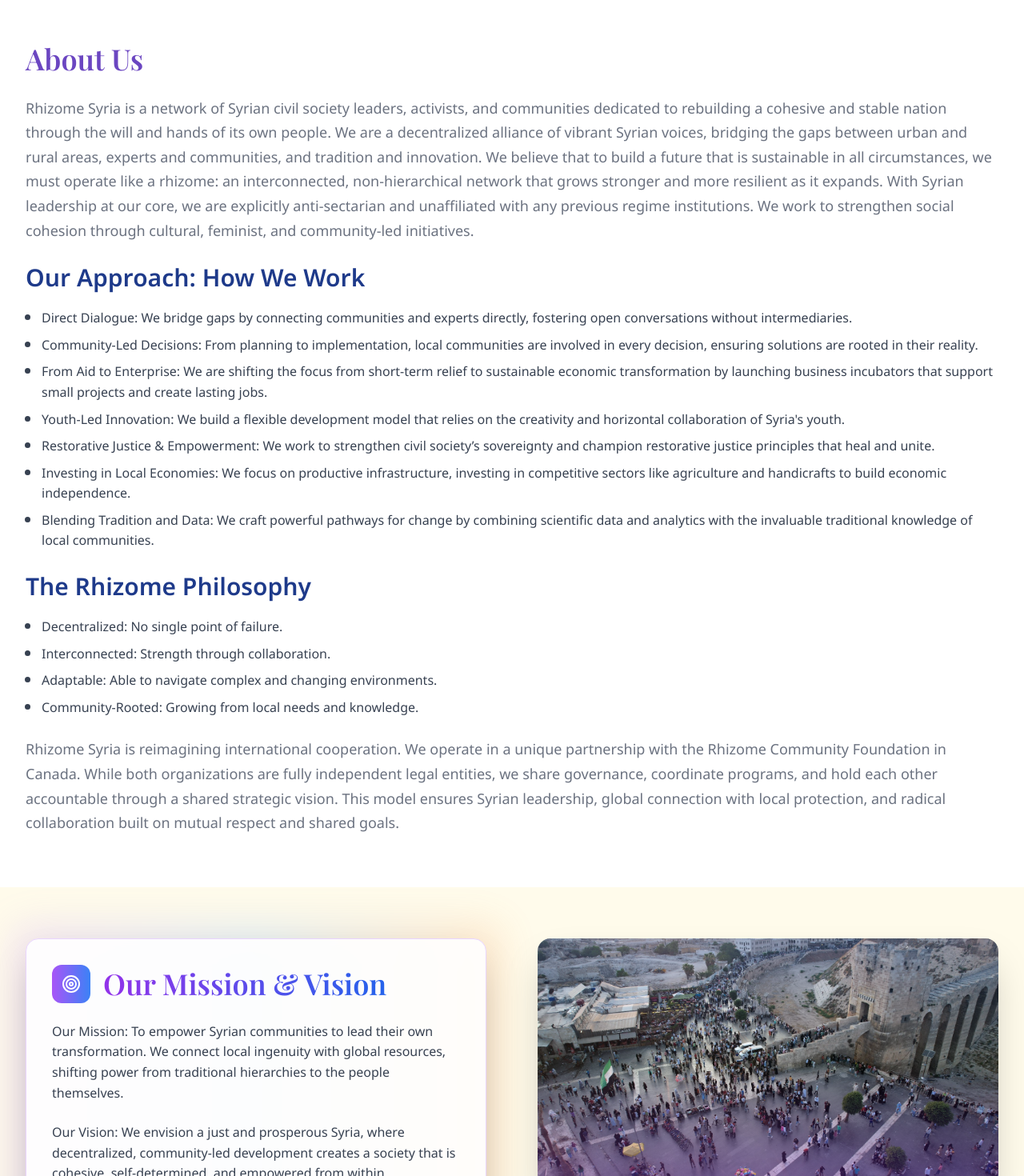
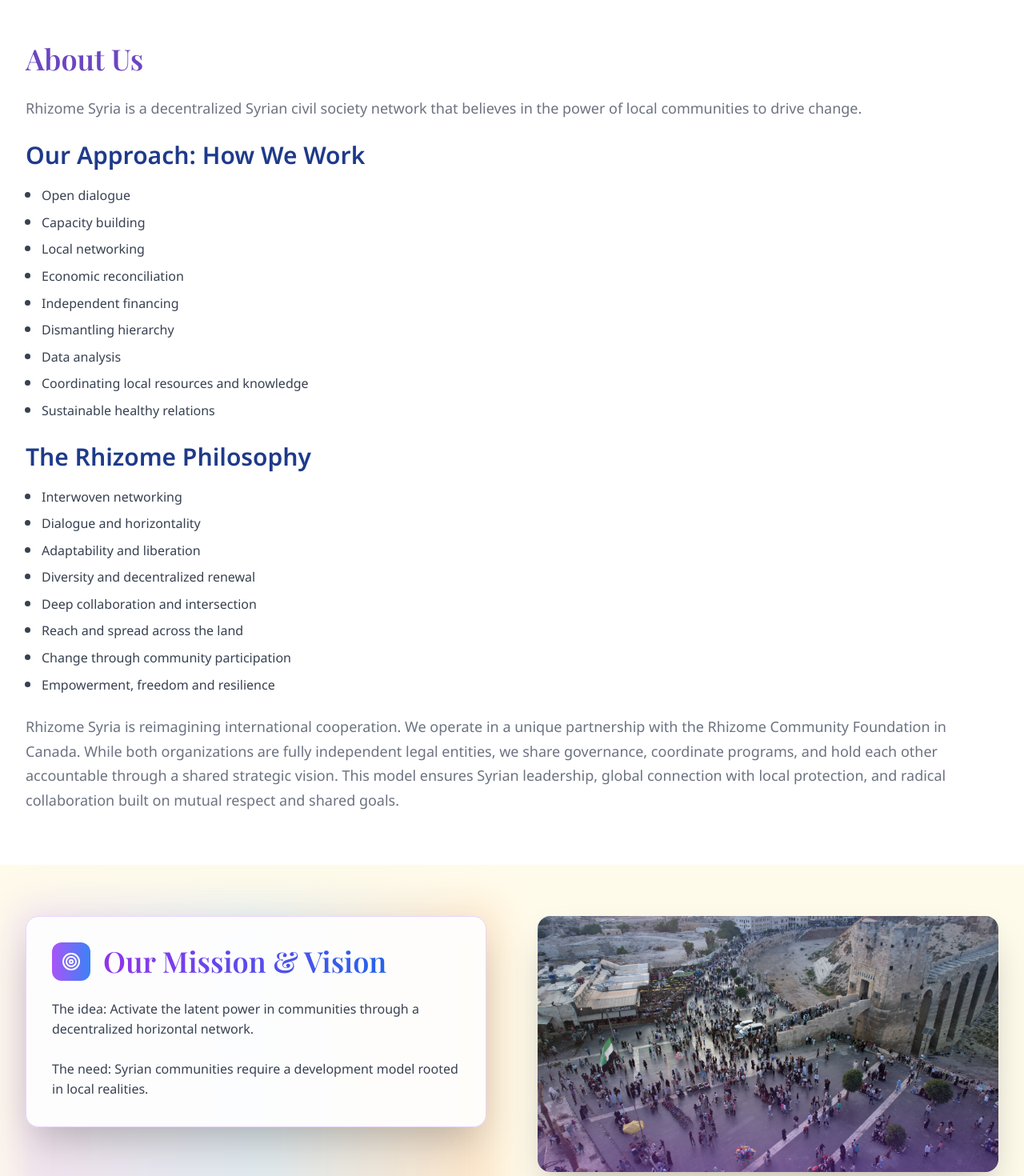
Before and after one commit to RC-Foundation/RCF-, a React (Vite) app: page /rhizome-syria in a window 1280 px wide. Shown: the part 800-2270 px from the top of the page at 80% size. Built offline with nearby package versions, Linux system fonts and the light colour scheme.

Commit message:
Update Rhizome Syria page content

```diff
--- a/src/pages/RhizomeSyriaPage.tsx
+++ b/src/pages/RhizomeSyriaPage.tsx
@@ -3,7 +3,6 @@
 import {
   Target,
   Globe,
-  Image,
   Palette,
   Heart,
   Shield,
@@ -65,53 +64,26 @@
   ];
 
   const methods = [
-    {
-      en: 'Direct Dialogue: We bridge gaps by connecting communities and experts directly, fostering open conversations without intermediaries.',
-      ar: 'الحوار المفتوح: جسر الفجوات بين الريف والمدن، وبين الخبراء والمجتمع، دون وسطاء.',
-    },
-    {
-      en: 'Community-Led Decisions: From planning to implementation, local communities are involved in every decision, ensuring solutions are rooted in their reality.',
-      ar: 'بناء القدرات: تمكين الأفراد والمؤسسات المجتمعية لإدارة مواردها باستقلالية.',
-    },
-    {
-      en: 'From Aid to Enterprise: We are shifting the focus from short-term relief to sustainable economic transformation by launching business incubators that support small projects and create lasting jobs.',
-      ar: 'الشبكات المحلية: نموذج تنموي مرن يعتمد على إبداع الشباب والتعاون الأفقي.',
-    },
-    {
-      en: "Youth-Led Innovation: We build a flexible development model that relies on the creativity and horizontal collaboration of Syria's youth.",
-      ar: 'العدالة والتمكين: تعزيز سيادة المجتمع المدني وتبني العدالة غير الانتقامية.',
-    },
-    {
-      en: 'Restorative Justice & Empowerment: We work to strengthen civil society’s sovereignty and champion restorative justice principles that heal and unite.',
-      ar: 'القيادة التشاركية: إشراك المجتمعات المحلية في صناعة القرار من التخطيط حتى التنفيذ.',
-    },
-    {
-      en: 'Investing in Local Economies: We focus on productive infrastructure, investing in competitive sectors like agriculture and handicrafts to build economic independence.',
-      ar: 'التحول الاقتصادي: الانتقال من الإغاثة إلى حاضنات الأعمال التي تدعم المشاريع الصغيرة وتخلق فرص العمل.',
-    },
-    {
-      en: 'Blending Tradition and Data: We craft powerful pathways for change by combining scientific data and analytics with the invaluable traditional knowledge of local communities.',
-      ar: 'البنية التحتية المنتجة: استثمار الموارد في القطاعات ذات الميزة التنافسية كالزراعة والصناعات الحرفية.',
-    },
+    { en: 'Open dialogue', ar: 'الحوار المفتوح' },
+    { en: 'Capacity building', ar: 'بناء القدرات' },
+    { en: 'Local networking', ar: 'التشبيك المحلي' },
+    { en: 'Economic reconciliation', ar: 'المصالحة الاقتصادية' },
+    { en: 'Independent financing', ar: 'التمويل المتسقل' },
+    { en: 'Dismantling hierarchy', ar: 'تفكيك الهرمية' },
+    { en: 'Data analysis', ar: 'التحليل البياني' },
+    { en: 'Coordinating local resources and knowledge', ar: 'تنسيق المصادر والمعارف المحلية' },
+    { en: 'Sustainable healthy relations', ar: 'علاقات صحية مستديمة' },
   ];
 
   const goals = [
-    {
-      en: 'Decentralized: No single point of failure.',
-      ar: 'نظام لامركزي لا يتوقّف بتوقّف جزء منه',
-    },
-    {
-      en: 'Interconnected: Strength through collaboration.',
-      ar: 'تمكين الإرادة المحلية، تفكيك الهرمية بالتعاون جذرية',
-    },
-    {
-      en: 'Adaptable: Able to navigate complex and changing environments.',
-      ar: 'قابل للتكيّف يُجيد التحرّك بثقة ومرونة وسط الظروف المتغيرة والمعقدة',
-    },
-    {
-      en: 'Community-Rooted: Growing from local needs and knowledge.',
-      ar: 'متجذّر مجتمعياً ينمو من احتياجات المجتمع المحلي ومعارفه',
-    },
+    { en: 'Interwoven networking', ar: 'الشبكة المتشابكة' },
+    { en: 'Dialogue and horizontality', ar: 'الحوار والأفقية' },
+    { en: 'Adaptability and liberation', ar: 'التكيف والتحرر' },
+    { en: 'Diversity and decentralized renewal', ar: 'التنوع والتجدد اللامركزية' },
+    { en: 'Deep collaboration and intersection', ar: 'التعاون والتداخل العميق' },
+    { en: 'Reach and spread across the land', ar: 'الامتداد والانتشار في الأرض' },
+    { en: 'Change through community participation', ar: 'التغيير بالمشاركة المجتمعية' },
+    { en: 'Empowerment, freedom and resilience', ar: 'التمكين والحرية والمرونة' },
   ];
 
   return (
@@ -210,8 +182,8 @@
             >
               {t(
                 'rhizome-syria-subtitle',
-                'Syria, Reimagined From the Roots Up.',
-                'رايزوم سوريا، تنميةٌ تُبنى من الجذور'
+                'Development from the roots for the roots.',
+                'التنمية من الجذور وإليها'
               )}
             </motion.p>
 
@@ -259,8 +231,8 @@
             <p className="rs-body-large mb-6">
               {t(
                 'overview-intro',
-                'Rhizome Syria is a network of Syrian civil society leaders, activists, and communities dedicated to rebuilding a cohesive and stable nation through the will and hands of its own people. We are a decentralized alliance of vibrant Syrian voices, bridging the gaps between urban and rural areas, experts and communities, and tradition and innovation. We believe that to build a future that is sustainable in all circumstances, we must operate like a rhizome: an interconnected, non-hierarchical network that grows stronger and more resilient as it expands. With Syrian leadership at our core, we are explicitly anti-sectarian and unaffiliated with any previous regime institutions. We work to strengthen social cohesion through cultural, feminist, and community-led initiatives.',
-                'رايزوم شبكة مجتمع مدني سورية غير مركزية، تؤمن بالتغيير المجتمعي من خلال نموذج تشاركي مفتوح، ينبني على العدالة الاجتماعية، النسوية السياسية، والتحرّر من الهياكل السلطوية التقليدية. نعمل من خلال ربط المبادرات المحلية بالمصادر والبيانات، لتشكيل فضاءات مجتمعية مستقلة تُعيد توزيع السلطة والمعرفة.'
+                'Rhizome Syria is a decentralized Syrian civil society network that believes in the power of local communities to drive change.',
+                'شبكة سورية لامركزية من المجتمع المدني تؤمن بقوة المجتمعات المحلية في صناعة التغيير'
               )}
             </p>
 
@@ -323,16 +295,16 @@
                   <p className="rs-body">
                     {t(
                       'mission-text-1',
-                      'Our Mission: To empower Syrian communities to lead their own transformation. We connect local ingenuity with global resources, shifting power from traditional hierarchies to the people themselves.',
-                      'رايزوم سوريا هي الشريك السوري في اتفاقية مشروع مشترك مع رايزوم كندا وتعملان وفق نموذج الإدارة المتداخلة. يحتفظ كل فرع باستقلال قانوني كامل مع تشارك الحوكمة والبرامج المنسقة والمساءلة المتبادلة.'
+                      'The idea: Activate the latent power in communities through a decentralized horizontal network.',
+                      'الفكرة: تفعيل القوة الكامنة في المجتمعات عبر شبكة علاقات أفقية غير مركزية.'
                     )}
                   </p>
 
                   <p className="rs-body">
                     {t(
                       'mission-text-2',
-                      'Our Vision: We envision a just and prosperous Syria, where decentralized, community-led development creates a society that is cohesive, self-determined, and empowered from within.',
-                      'تعمل رايزوم سوريا على تعزيز التماسك الاجتماعي من خلال المبادرات الثقافية والنسوية والمجتمعية. وهي غير منتسبة لأي مؤسسات نظام سابقة وهي صراحة مناهضة للطائفية.'
+                      'The need: Syrian communities require a development model rooted in local realities.',
+                      'الحاجة: حاجة المجتمعات السورية المتنوعة إلى نموذج تنموي من قلب الواقع المحلي.'
                     )}
                   </p>
                 </div>
@@ -376,8 +348,8 @@
                 >
                   {t(
                     'structure-text',
-                    'We operate in close partnership with the Rhizome Community Foundation in Canada. Both organizations remain independent while sharing governance, coordinating programs, and holding each other accountable through a common strategic vision.',
-                    'تعمل رايزوم سوريا ورايزوم كندا ككيانين قانونيين منفصلين في إطار اتفاقية مشروع مشترك وبهيكل إدارة متداخلة، مما يتيح التخطيط الاستراتيجي المنسق وتبادل المعرفة والمساءلة المشتركة.'
+                    'Strategic partnerships: broad local cooperation and a development partnership with the Rhizome Community Foundation in Canada ensure autonomy and coordination.',
+                    'شراكات استراتيجية: شراكات محلية واسعة، وشراكة تنموية مع مؤسسة رايزوم المجتمعية كندا، لضمان الاستقلالية والتنسيق.'
                   )}
                 </p>
               </div>
@@ -416,52 +388,44 @@
           <div className="grid md:grid-cols-2 lg:grid-cols-3 gap-8">
             {[
               {
-                title: 'Feminist-Led Community Center (Latakia)',
-                titleAr: 'مركز الدعم المجتمعي بقيادة نسوية في اللاذقية',
-                description:
-                  'A dedicated space providing economic opportunities, skills training, and organizational empowerment for women.',
-                descriptionAr: 'توفير التمكين الاقتصادي والتنظيمي للنساء.',
-                icon: Heart,
+                title: 'Introductory Local Visits',
+                titleAr: 'زيارات محلية تعارفية',
+                description: 'Understanding the Syrian context and activating community participation.',
+                descriptionAr: 'لفهم الواقع السوري وتفعيل المشاركة المجتمعية.',
+                icon: Globe,
+                gradient: 'from-blue-500 to-green-500',
+              },
+              {
+                title: 'Field Surveys & Syrian Data House',
+                titleAr: 'مسوح ميدانية ومبادرة بيت البيانات السوري',
+                description: 'Launching data-driven surveys to inform development strategies.',
+                descriptionAr: 'إطلاق مسوح ميدانية لتغذية مبادرة بيت البيانات السوري.',
+                icon: Target,
                 gradient: 'from-purple-500 to-pink-500',
               },
               {
-                title: 'Collaborative Cultural Projects (Aleppo & Latakia)',
-                titleAr: 'المشاريع الثقافية التعاونية',
-                description:
-                  'Preserving and celebrating Syrian culture through community-based theater, visual arts, and oral history initiatives.',
-                descriptionAr:
-                  'مبادرات المسرح والفنون البصرية والتاريخ الشفوي في حلب واللاذقية.',
-                icon: Palette,
-                gradient: 'from-blue-500 to-cyan-500',
-              },
-              {
-                title: 'Peacebuilding Dialogues (Northern & Central Regions)',
-                titleAr: 'حوارات بناء السلام',
-                description:
-                  'Facilitating participatory workshops that build trust, resolve conflict, and foster social cohesion across diverse communities.',
-                descriptionAr: 'ورش عمل تشاركية في المناطق الشمالية والوسطى.',
+                title: 'Safe Reporting Platform',
+                titleAr: 'منصة الإبلاغ الآمن',
+                description: 'Creating a secure channel for community reports and feedback.',
+                descriptionAr: 'إنشاء قناة آمنة للتقارير المجتمعية والتغذية الراجعة.',
                 icon: Shield,
                 gradient: 'from-orange-400 to-red-500',
               },
               {
-                title: 'Digital Storytelling & Memory Preservation',
-                titleAr: 'السرد الرقمي',
-                description:
-                  'Using participatory digital tools to create a collective archive of Syrian stories and experiences, ensuring our history is not forgotten.',
-                descriptionAr:
-                  'الحفاظ على الذاكرة من خلال الأدوات الرقمية التشاركية.',
-                icon: Image,
-                gradient: 'from-green-500 to-blue-500',
+                title: 'Volunteer Network & National Charter',
+                titleAr: 'قاعدة تطوعية وميثاق وطني',
+                description: 'Building a volunteer base and launching a national charter for civic work.',
+                descriptionAr: 'بناء قاعدة تطوعية وإطلاق ميثاق وطني للعمل التطوعي.',
+                icon: Heart,
+                gradient: 'from-yellow-500 to-orange-400',
               },
               {
-                title: 'Community Fundraising Platforms (Coastal Region)',
-                titleAr: 'حملات جمع التبرعات',
-                description:
-                  'Developing local fundraising initiatives that empower communities to generate and manage their own resources independently.',
-                descriptionAr:
-                  'منصات مجتمعية ومبادرات جمع التبرعات على الساحل.',
-                icon: Target,
-                gradient: 'from-yellow-500 to-orange-400',
+                title: 'Participatory Cultural Initiatives',
+                titleAr: 'مبادرات ثقافية تشاركية',
+                description: 'Youth and women empowerment, economic reconciliation, community healing, digital storytelling and fundraising.',
+                descriptionAr: 'تمكين شبابي ونسائي، مصالحة اقتصادية، تعافٍ مجتمعي، السرد الرقمي وحملات جمع التبرعات.',
+                icon: Palette,
+                gradient: 'from-blue-500 to-cyan-500',
               },
             ].map((activity, index) => (
               <motion.div
@@ -630,10 +594,14 @@
                 {t('volunteer', 'Volunteer', 'تطوع')}
               </a>
             </div>
-            <div className="mt-6 text-white/80">
+            <div className="mt-6 text-white/80 space-y-1">
               <p>
-                {t('contact-info', 'Contact us at', 'اتصل بنا على')}{' '}
-                info@rhizomsyria.org
+                {t('contact-info', 'Reach us anywhere at', 'أينما كنتم تواصلوا بلا حواجز عبر')}{' '}
+                info@rhizomsyria.org | 0958461227 | rhizomsyria.org
+              </p>
+              <p>
+                {t('address-info', 'For registration and volunteering visit', 'للتسجيل والتطوع مع رايزوم')}{' '}
+                {t('address-details', 'Latakia, Sheikh Khalaf Square, Joule Jamal Building 1, opposite Salah Al-Din Library', 'اللاذقية ساحة الشيخ خلف جول جمال ط 1 مقابل مكتبة صلاح الدين')}
               </p>
             </div>
           </motion.div>
```
